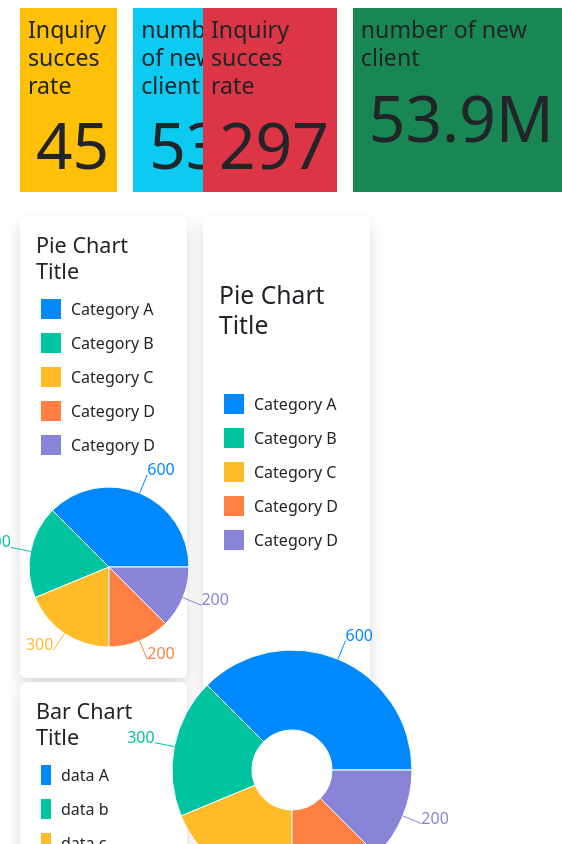
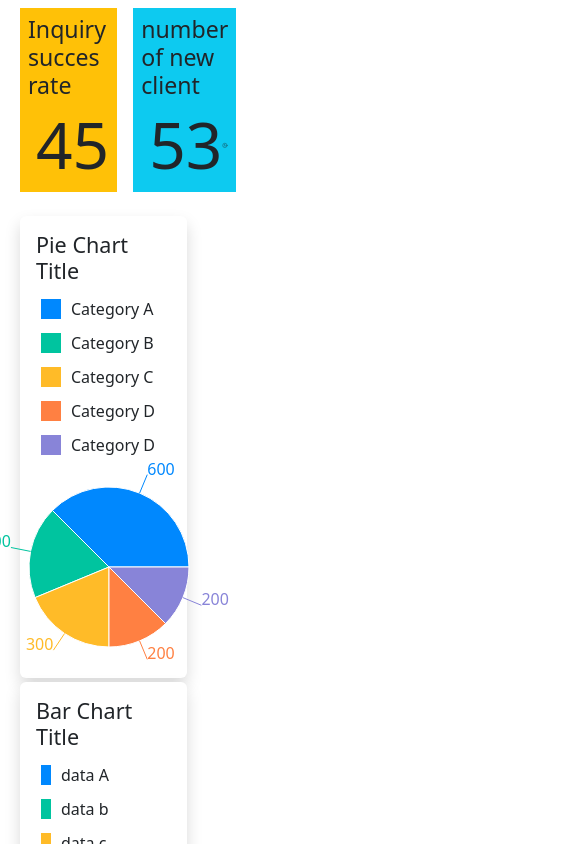
Before and after one commit to JAHIDHASAN05/pie-chart-dashboard, a React (Vite) app: page / in a window 390 px wide. Shown: the top 844 px of the page, 562 px wide, since content can reach past the window. Built offline with nearby package versions, Linux system fonts and the light colour scheme.

Commit message:
mobile intial responsive added

```diff
--- a/src/Pages/Dashboard/Dashboard.jsx
+++ b/src/Pages/Dashboard/Dashboard.jsx
@@ -27,7 +27,7 @@ const Dashboard = () => {
         { name: 'data d', value: 320 },
     ];
     return (
-        <section className='container d-flex '>
+        <section className='container d-flex flex-column flex-md-row flex-lg-row '>
             {/* first section */}
             <div className='col-6'>
                 <div className='d-flex px-2 py-2 gap-3'>
@@ -147,6 +147,8 @@ const Dashboard = () => {
 
                     </div>
                 </div>
+
+
                 <div>
                     <div className='shadow p-3 mb-5 bg-white rounded mt-3 mx-2' style={{ display: 'flex', justifyContent: 'center', alignItems: 'center', flexDirection: 'column' }}>
                         <div className='w-100'>
```
